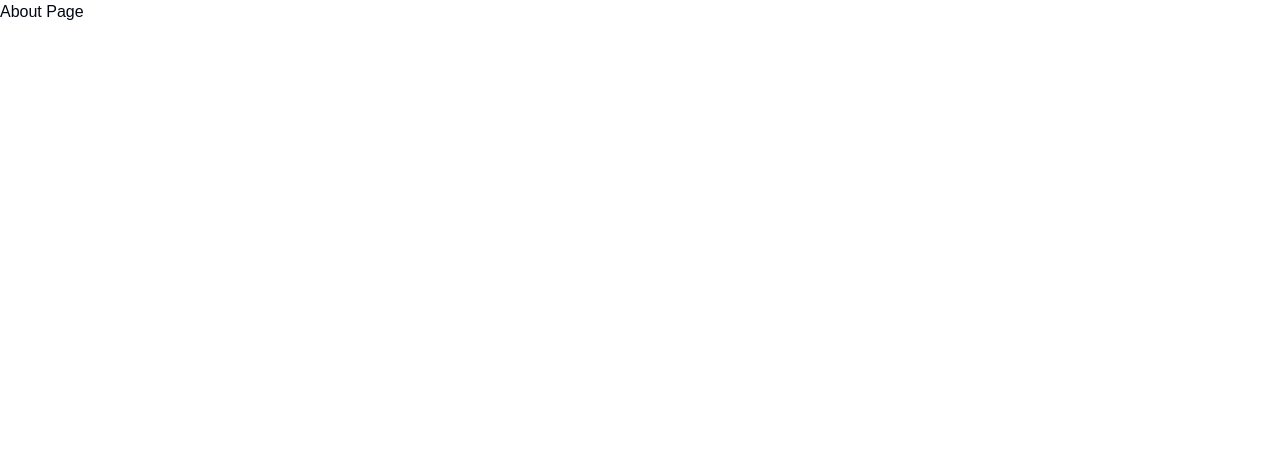
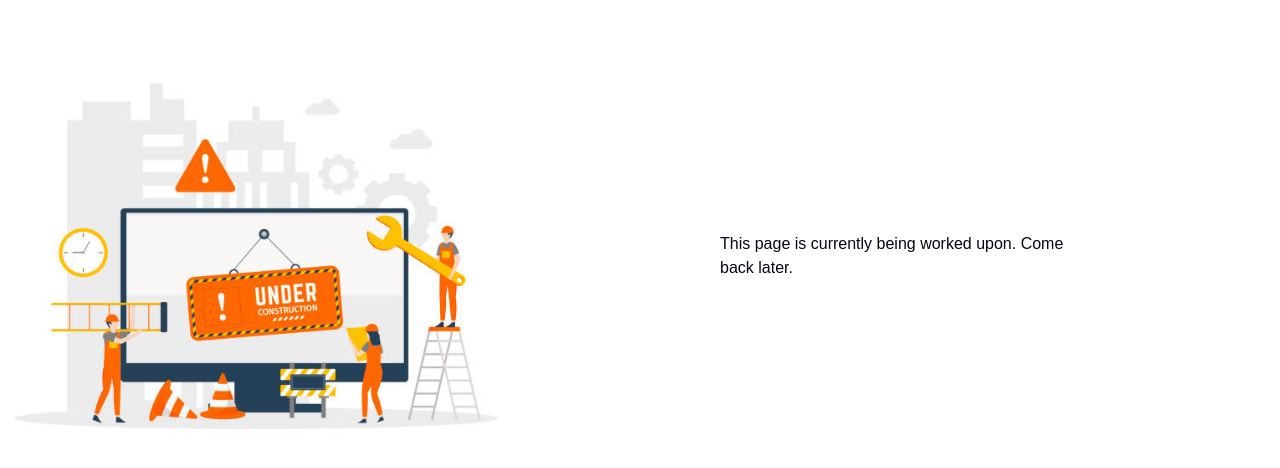
Before and after one commit to shahidafridiweb/GenNxt-Portfolio-UI, a Next.js app: page /about in a window 1280 px wide. Shown: the top 468 px of the page. Built offline with nearby package versions, Linux system fonts and the light colour scheme.

Commit message:
Added changes to about page

```diff
--- a/src/app/about/page.tsx
+++ b/src/app/about/page.tsx
@@ -1,10 +1,13 @@
 'use client'
 
 import React from 'react'
+import UnderConstructionBanner from '../components/UnderConstructionBanner'
 
 const Page = () => {
   return (
-    <div>About Page</div>
+    <div>
+      <UnderConstructionBanner />
+    </div>
   )
 }
 
--- /dev/null
+++ b/src/app/components/UnderConstructionBanner.tsx
@@ -0,0 +1,18 @@
+import React from 'react'
+
+const UnderConstructionBanner = () => {
+    return (
+        <div className='flex'>
+            <div className=''>
+                <img src='images/under_construction_banner.jpg' />
+            </div>
+            <div className='self-center p-52'>
+                <p>
+                    This page is currently being worked upon. Come back later.
+                </p>
+            </div>
+        </div>
+    )
+}
+
+export default UnderConstructionBanner
--- a/src/app/components/appStructure/Header.tsx
+++ b/src/app/components/appStructure/Header.tsx
@@ -58,8 +58,17 @@ const callsToAction = [
 export default function Header() {
   const [mobileMenuOpen, setMobileMenuOpen] = useState(false)
 
+  const handleResumeDownload = () => {
+    const link = document.createElement('a');
+    link.href = '/Resume/Shahid_Afridi_Resume.pdf';
+    link.download = 'Shahid_Afridi_Resume.pdf';
+    document.body.appendChild(link);
+    link.click();
+    document.body.removeChild(link);
+  }
+
   return (
-    <div className='absolute w-full'>
+    <div className='absolute w-full z-10'>
       <nav aria-label="Global" className="mx-auto flex max-w-7xl items-center justify-between p-6 lg:px-8">
         <div className="flex lg:flex-auto">
           <a href="#" className="-m-1.5 p-1.5">
@@ -83,24 +92,25 @@ export default function Header() {
           </button>
         </div>
         <PopoverGroup className="hidden lg:flex lg:gap-x-12">
-          <a href="expertise" className="text-sm/6 font-semibold text-slate-50">
+          {/* <a href="expertise" className="text-sm/6 font-semibold text-slate-50">
             Work
-          </a>
-          <a href="expertise" className="text-sm/6 font-semibold text-slate-50">
+          </a> */}
+          {/* <a href="expertise" className="text-sm/6 font-semibold text-slate-50">
             Expertise
-          </a>
+          </a> */}
           <a href="about" className="text-sm/6 font-semibold text-slate-50">
             About
           </a>
-          <a href="pricing" className="text-sm/6 font-semibold text-slate-50">
+          {/* <a href="pricing" className="text-sm/6 font-semibold text-slate-50">
             Pricing
-          </a>
-          <a href="blog" className="text-sm/6 font-semibold text-slate-50">
+          </a> */}
+          {/* <a href="blog" className="text-sm/6 font-semibold text-slate-50">
             Blog
-          </a>
+          </a> */}
         </PopoverGroup>
         <div className="hidden lg:flex lg:flex-1 lg:justify-end">
-          <DropdownMenu>
+          <Button onClick={handleResumeDownload} variant="outline">Download Resume</Button>
+          {/* <DropdownMenu>
             <DropdownMenuTrigger asChild>
               <Button variant="outline">Get in touch</Button>
             </DropdownMenuTrigger>
@@ -128,8 +138,8 @@ export default function Header() {
                   <Button variant="outline">Download Resume</Button>
                   <DropdownMenuShortcut>⌘K</DropdownMenuShortcut>
                 </DropdownMenuItem>
-              </DropdownMenuGroup>
-              {/* <DropdownMenuSeparator />
+              </DropdownMenuGroup> */}
+          {/* <DropdownMenuSeparator />
               <DropdownMenuGroup>
                 <DropdownMenuItem>
                   <Users />
@@ -183,10 +193,10 @@ export default function Header() {
                 <span>Log out</span>
                 <DropdownMenuShortcut>⇧⌘Q</DropdownMenuShortcut>
               </DropdownMenuItem> */}
-            </DropdownMenuContent>
-          </DropdownMenu>
+          {/* </DropdownMenuContent>
+      </DropdownMenu> */}
         </div>
-      </nav>
+      </nav >
       <Dialog open={mobileMenuOpen} onClose={setMobileMenuOpen} className="lg:hidden">
         <div className="fixed inset-0 z-10" />
         <DialogPanel className="fixed inset-y-0 right-0 z-10 w-full overflow-y-auto bg-white px-6 py-6 sm:max-w-sm sm:ring-1 sm:ring-gray-900/10">
@@ -261,6 +271,6 @@ export default function Header() {
           </div>
         </DialogPanel>
       </Dialog>
-    </div>
+    </div >
   )
 }
```
Also changed, not shown: public/images/under_construction_banner.jpg (added), 1 other file (tests, documents, lock files or other folders).
